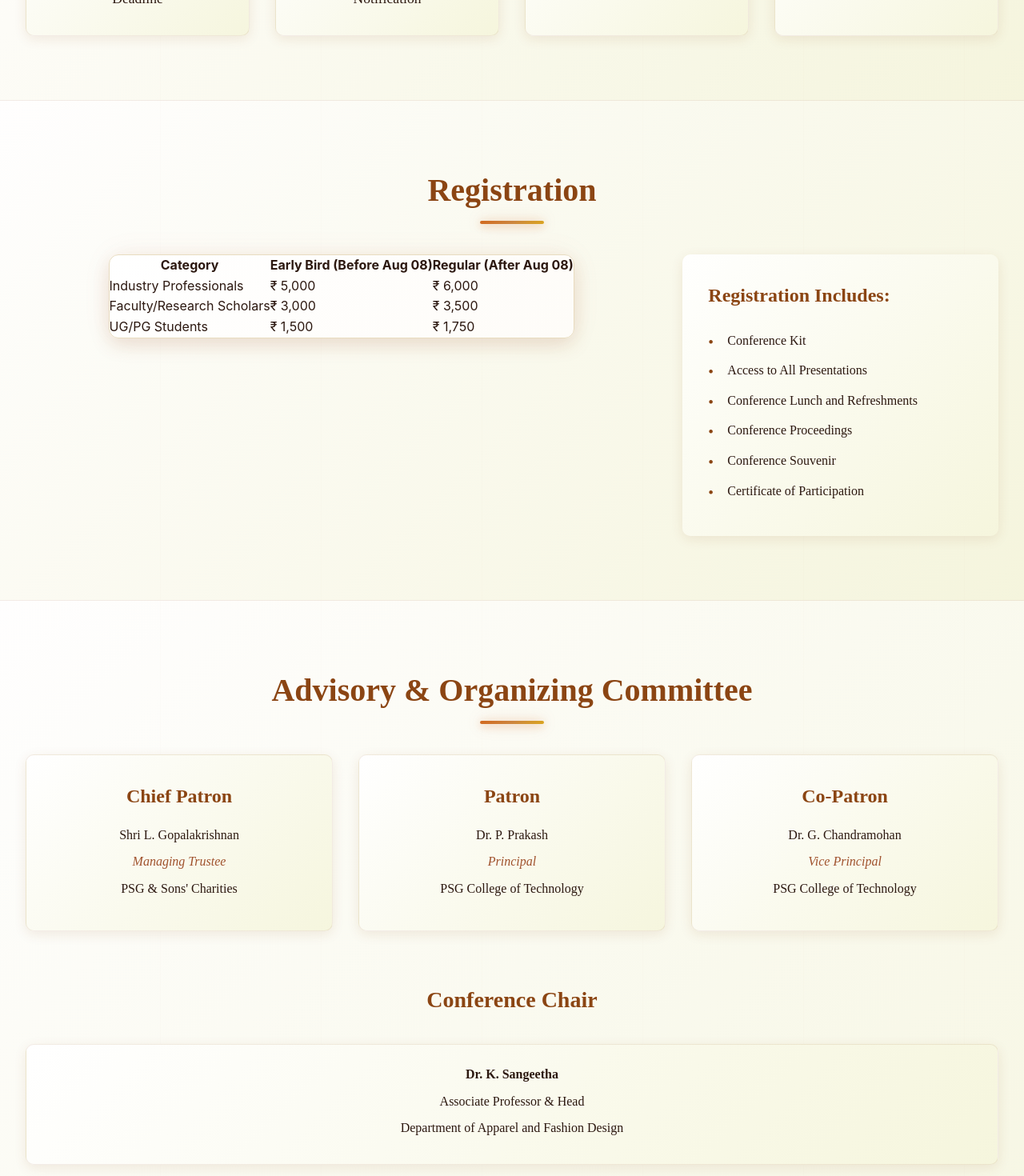
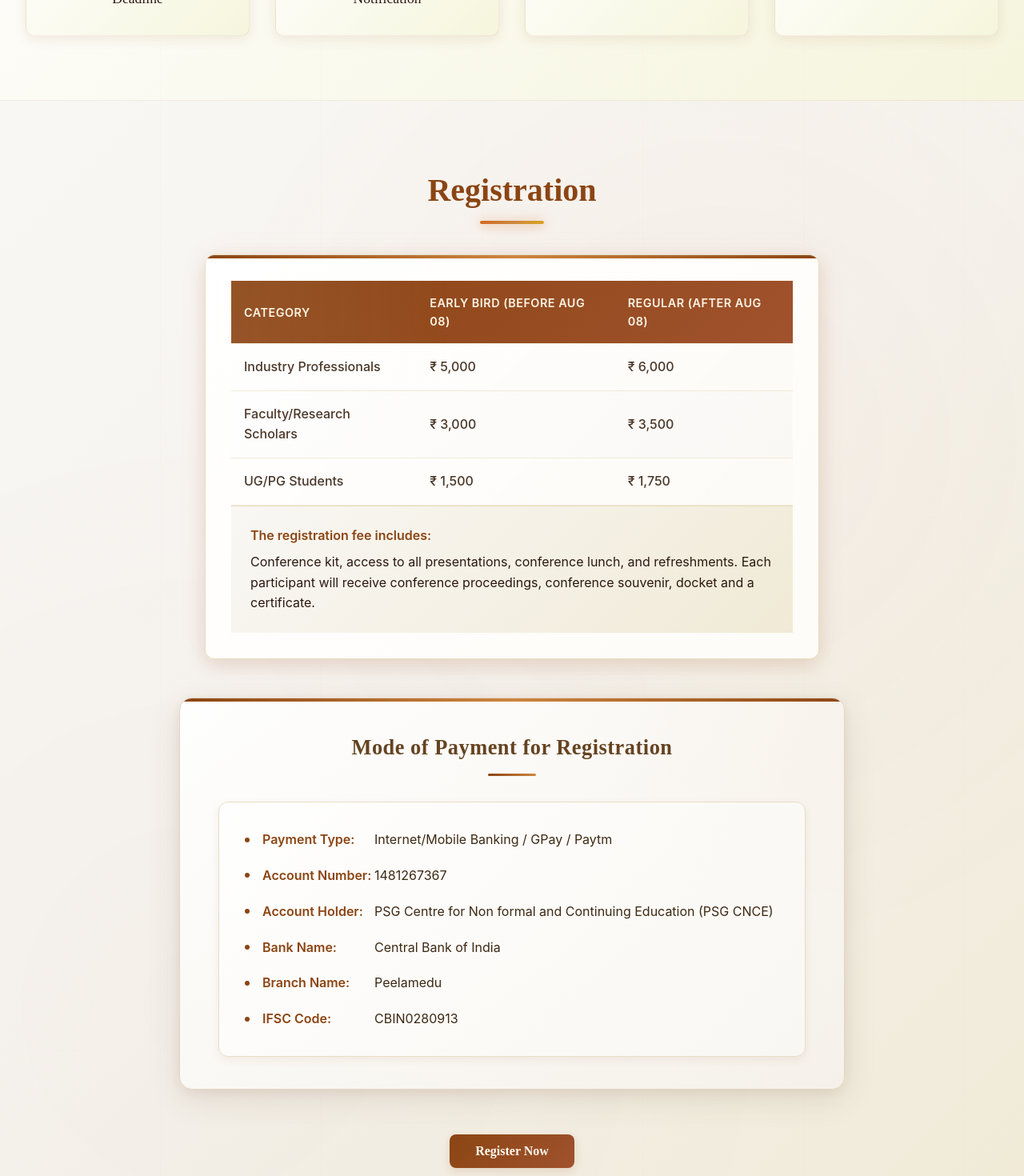
Before and after one commit to Shananthika13/Conference_web, a React (Vite) app: page / in a window 1280 px wide. Shown: the part 3540-5010 px from the top of the page at 80% size. Built offline with nearby package versions, Linux system fonts and the light colour scheme.

Commit message:
registration_new

```diff
--- a/src/FashionTechConference.css
+++ b/src/FashionTechConference.css
@@ -454,7 +454,7 @@ body::before {
 }
 
 /* Enhanced Tables */
-.dates-table-container, .registration-table-container, .sponsor-table-container {
+.dates-table-container, .sponsor-table-container {
   max-width: 32rem;
   margin: 0 auto;
   background:
@@ -469,11 +469,9 @@ body::before {
   position: relative;
 }
 
-.registration-table-container {
-  max-width: 48rem;
-}
-
-.dates-table, .registration-table, .sponsor-table {
+
+
+.dates-table, .sponsor-table {
   width: 100%;
   border-collapse: collapse;
 }
@@ -533,19 +531,81 @@ body::before {
     radial-gradient(circle at right, rgba(160, 82, 45, 0.02) 0%, transparent 50%);
 }
 
-.registration-note {
-  padding: 1.5rem;
-  background:
-    linear-gradient(135deg, #f9f7f4 0%, #f0ead6 100%),
-    radial-gradient(circle at center, rgba(139, 69, 19, 0.03) 0%, transparent 50%);
-  border-top: 1px solid #e8dcc0;
-}
 
 .note-title {
   font-weight: 600;
   color: #8b4513;
   margin-bottom: 0.5rem;
 }
+
+/*Registration table*/
+/* Registration Section Layout */
+.registration-content {
+  display: flex;
+  flex-direction: column;
+  gap: 2rem;
+  margin-top: 2rem;
+}
+
+.registration-table-container,
+.registration-info,
+.payment-info {
+  width: 100%;
+  max-width: 48rem;
+  margin: 0 auto;
+  background:
+    linear-gradient(135deg, #ffffff 0%, #fefcf8 100%),
+    radial-gradient(circle at center, rgba(210, 105, 30, 0.03) 0%, transparent 70%);
+  border-radius: 12px;
+  box-shadow:
+    0 8px 25px rgba(139, 69, 19, 0.15),
+    0 0 40px rgba(210, 105, 30, 0.05);
+  overflow: hidden;
+  border: 1px solid #e8dcc0;
+  padding: 2rem;
+}
+
+
+.registration-table {
+  width: 100%;
+  border-collapse: collapse;
+}
+
+.registration-table thead {
+  background: linear-gradient(135deg, var(--primary-brown, #8b4513), var(--secondary-brown, #a0522d));
+  color: #fdf5e6;
+}
+
+.registration-table th,
+.registration-table td {
+  padding: 1rem;
+  text-align: left;
+  font-size: 1rem;
+  border-bottom: 1px solid #f0ead6;
+}
+
+/* Registration Info List */
+.registration-info h3,
+.payment-info h3 {
+  font-size: 1.2rem;
+  color: #8b4513;
+  font-family: 'Playfair Display', serif;
+  margin-bottom: 1rem;
+}
+
+.registration-info ul {
+  padding-left: 1.2rem;
+  list-style-type: disc;
+}
+
+.registration-info li,
+.payment-info p {
+  color: #4a3728;
+  font-size: 1rem;
+  margin-bottom: 0.5rem;
+  line-height: 1.6;
+}
+
 
 /* Enhanced Contact Card */
 .contact-container {
@@ -1369,3 +1429,299 @@ body::before {
     padding: 0.75rem;
   }
 }
+
+/*Sim style*/
+.payment-box {
+  max-width: 52rem;
+  margin: 3rem auto 0 auto;
+  background:
+    linear-gradient(145deg, #fefefe 0%, #faf8f4 50%, #f5f1ea 100%),
+    radial-gradient(ellipse at top, rgba(139, 69, 19, 0.03) 0%, transparent 60%);
+  border-radius: 16px;
+  box-shadow:
+    0 12px 40px rgba(101, 67, 33, 0.12),
+    0 4px 16px rgba(139, 69, 19, 0.08),
+    inset 0 1px 0 rgba(255, 255, 255, 0.9);
+  border: 1.5px solid #e2d5c2;
+  padding: 2.5rem 3rem;
+  position: relative;
+  overflow: hidden;
+}
+
+.payment-box::before {
+  content: '';
+  position: absolute;
+  top: 0;
+  left: 0;
+  right: 0;
+  height: 4px;
+  background: linear-gradient(90deg, #8b4513 0%, #cd853f  50%, #8b4513 100%);
+  border-radius: 16px 16px 0 0;
+}
+
+.payment-box::after {
+  content: '';
+  position: absolute;
+  top: -50%;
+  right: -50%;
+  width: 100%;
+  height: 100%;
+  background: radial-gradient(circle, rgba(205, 133, 63, 0.04) 0%, transparent 70%);
+  pointer-events: none;
+}
+
+.payment-box h3 {
+  font-family: 'Playfair Display', serif;
+  font-size: 1.65rem;
+  font-weight: 600;
+  color: #654321;
+  margin-bottom: 2rem;
+  text-align: center;
+  position: relative;
+  z-index: 1;
+  letter-spacing: 0.5px;
+}
+
+.payment-box h3::after {
+  content: '';
+  display: block;
+  width: 60px;
+  height: 3px;
+  background: linear-gradient(90deg, #8b4513, #cd853f);
+  margin: 0.75rem auto;
+  border-radius: 2px;
+}
+
+.payment-box ul {
+  list-style-type: none;
+  padding: 2rem;
+  margin: 0;
+  background: linear-gradient(135deg, rgba(255, 255, 255, 0.8) 0%, rgba(250, 248, 244, 0.9) 100%);
+  border: 1px solid #e8ddc5;
+  border-radius: 12px;
+  box-shadow: 0 4px 12px rgba(139, 69, 19, 0.08);
+  position: relative;
+  z-index: 1;
+}
+
+.payment-box li {
+  font-size: 1rem;
+  color: #3d2914;
+  line-height: 1.8;
+  margin-bottom: 1rem;
+  display: flex;
+  align-items: center;
+}
+
+.payment-box li:last-child {
+  margin-bottom: 0;
+}
+
+.payment-box li::before {
+  content: '';
+  width: 6px;
+  height: 6px;
+  background: #8b4513;
+  border-radius: 50%;
+  margin-right: 1rem;
+  flex-shrink: 0;
+}
+
+.payment-box li strong {
+  color: #8b4513;
+  font-weight: 600;
+  min-width: 140px;
+  display: inline-block;
+  font-family: 'Inter', -apple-system, BlinkMacSystemFont, sans-serif;
+}
+
+/* Responsive Design */
+@media (max-width: 768px) {
+  .payment-box {
+    max-width: 95%;
+    margin: 2rem auto 0 auto;
+    padding: 2rem 1.5rem;
+  }
+
+  .payment-box h3 {
+    font-size: 1.4rem;
+  }
+
+  .payment-box ul {
+    padding: 1.5rem;
+  }
+
+  .payment-box li {
+    flex-direction: column;
+    align-items: flex-start;
+    text-align: left;
+  }
+
+  .payment-box li strong {
+    min-width: auto;
+    margin-bottom: 0.25rem;
+  }
+
+  .payment-box li::before {
+    margin-right: 0.75rem;
+    margin-top: 0.1rem;
+  }
+}
+
+@media (max-width: 480px) {
+  .payment-box {
+    padding: 1.5rem 1rem;
+  }
+
+  .payment-box h3 {
+    font-size: 1.25rem;
+    margin-bottom: 1.5rem;
+  }
+
+  .payment-box ul {
+    padding: 1.25rem;
+  }
+
+  .payment-box li {
+    font-size: 0.9rem;
+  }
+}
+
+
+/*registration box*/
+ .registration-table-container {
+  max-width: 32rem;
+  margin: 0 auto;
+  background:
+    linear-gradient(135deg, #ffffff 0%, #fefcf8 100%),
+    radial-gradient(circle at center, rgba(210, 105, 30, 0.03) 0%, transparent 70%);
+  border-radius: 12px;
+  box-shadow:
+    0 8px 25px rgba(139, 69, 19, 0.15),
+    0 0 40px rgba(210, 105, 30, 0.05);
+  overflow: hidden;
+  border: 1px solid #e8dcc0;
+  position: relative;
+}
+
+.registration-table-container {
+  max-width: 48rem;
+}
+.registration-table-container::before {
+  content: '';
+  position: absolute;
+  top: 0;
+  left: 0;
+  right: 0;
+  height: 4px;
+  background: linear-gradient(90deg, #8b4513 0%, #cd853f  50%, #8b4513 100%);
+  border-radius: 16px 16px 0 0;
+}
+
+ .registration-table {
+  width: 100%;
+  border-collapse: collapse;
+}
+
+.table-header {
+  background:
+    linear-gradient(135deg, #8b4513 0%, #a0522d 50%, #cd853f 100%),
+    radial-gradient(circle at center, rgba(255, 255, 255, 0.1) 0%, transparent 70%);
+  color: white;
+  position: relative;
+}
+
+.table-header::before {
+  content: '';
+  position: absolute;
+  top: 0;
+  left: 0;
+  width: 100%;
+  height: 100%;
+  background: linear-gradient(90deg, transparent, rgba(255, 255, 255, 0.1), transparent);
+  animation: table-shimmer 3s ease-in-out infinite;
+}
+
+@keyframes table-shimmer {
+  0% { transform: translateX(-100%); }
+  100% { transform: translateX(100%); }
+}
+
+.table-header th {
+  padding: 1rem;
+  text-align: left;
+  font-weight: 600;
+  text-transform: uppercase;
+  letter-spacing: 0.5px;
+  font-size: 0.9rem;
+  position: relative;
+  z-index: 2;
+}
+
+.table-row {
+  border-bottom: 1px solid #f0ead6;
+  transition: all 0.3s ease;
+  background: linear-gradient(135deg, transparent 0%, rgba(139, 69, 19, 0.01) 100%);
+}
+
+.table-row:hover {
+  background:
+    linear-gradient(135deg, #faf8f5 0%, #f5f2ed 100%),
+    radial-gradient(circle at left, rgba(210, 105, 30, 0.05) 0%, transparent 50%);
+  transform: scale(1.01);
+  box-shadow: 0 2px 10px rgba(139, 69, 19, 0.1);
+}
+
+.table-row td {
+  padding: 1rem;
+  color: #4a3728;
+  font-weight: 500;
+}
+
+.alt-row {
+  background:
+    linear-gradient(135deg, #fefefe 0%, #faf8f5 100%),
+    radial-gradient(circle at right, rgba(160, 82, 45, 0.02) 0%, transparent 50%);
+}
+
+.registration-note {
+  padding: 1.5rem;
+  background:
+    linear-gradient(135deg, #f9f7f4 0%, #f0ead6 100%),
+    radial-gradient(circle at center, rgba(139, 69, 19, 0.03) 0%, transparent 50%);
+  border-top: 1px solid #e8dcc0;
+}
+
+.note-title {
+  font-weight: 600;
+  color: #8b4513;
+  margin-bottom: 0.5rem;
+}
+
+/*Registration button*/
+.button-container {
+  display: flex;
+  justify-content: center;
+  margin-top: 2rem;
+}
+
+.register-button {
+  margin-top: 1.5rem;
+  padding: 0.75rem 2rem;
+  font-size: 1rem;
+  font-weight: 600;
+  background: linear-gradient(135deg, #8b4513 0%, #a0522d 100%);
+  color: #fffaf0;
+  border: none;
+  border-radius: 8px;
+  box-shadow: 0 4px 12px rgba(139, 69, 19, 0.15);
+  cursor: pointer;
+  transition: all 0.3s ease;
+  font-family: 'Playfair Display', serif;
+}
+
+.register-button:hover {
+  background: linear-gradient(135deg, #a0522d 0%, #cd853f 100%);
+  box-shadow: 0 6px 16px rgba(139, 69, 19, 0.25);
+  transform: translateY(-2px);
+}
--- a/src/FashionTechConference.jsx
+++ b/src/FashionTechConference.jsx
@@ -168,13 +168,14 @@ const FashionTechConference = () => {
       </section>
 
       {/* Registration */}
-      <section id="registration" className="section">
+      <section className="section bg-gray">
   <div className="container">
     <h2 className="section-title">Registration</h2>
-          <div className="registration-content">
+
+    {/* REGISTRATION TABLE */}
     <div className="registration-table-container">
       <table className="registration-table">
-                <thead>
+        <thead className="table-header">
           <tr>
             <th>Category</th>
             <th>Early Bird (Before Aug 08)</th>
@@ -182,38 +183,54 @@ const FashionTechConference = () => {
           </tr>
         </thead>
         <tbody>
-                  <tr>
+          <tr className="table-row">
             <td>Industry Professionals</td>
             <td>₹ 5,000</td>
             <td>₹ 6,000</td>
           </tr>
-                  <tr>
+          <tr className="table-row alt-row">
             <td>Faculty/Research Scholars</td>
             <td>₹ 3,000</td>
             <td>₹ 3,500</td>
           </tr>
-                  <tr>
+          <tr className="table-row">
             <td>UG/PG Students</td>
             <td>₹ 1,500</td>
             <td>₹ 1,750</td>
           </tr>
         </tbody>
       </table>
+
+      {/* NOTE */}
+      <div className="registration-note">
+        <p className="note-title">The registration fee includes:</p>
+        <p className="note-content">
+          Conference kit, access to all presentations, conference lunch, and refreshments. Each participant will receive conference proceedings, conference souvenir, docket and a certificate.
+        </p>
       </div>
-            <div className="registration-info">
-              <h3>Registration Includes:</h3>
+    </div>
+
+    {/* MODE OF PAYMENT */}
+    <div className="payment-box">
+      <h3>Mode of Payment for Registration</h3>
       <ul>
-                <li>Conference Kit</li>
-                <li>Access to All Presentations</li>
-                <li>Conference Lunch and Refreshments</li>
-                <li>Conference Proceedings</li>
-                <li>Conference Souvenir</li>
-                <li>Certificate of Participation</li>
+        <li><strong>Payment Type:</strong> Internet/Mobile Banking / GPay / Paytm</li>
+        <li><strong>Account Number:</strong> 1481267367</li>
+        <li><strong>Account Holder:</strong> PSG Centre for Non formal and Continuing Education (PSG CNCE)</li>
+        <li><strong>Bank Name:</strong> Central Bank of India</li>
+        <li><strong>Branch Name:</strong> Peelamedu</li>
+        <li><strong>IFSC Code:</strong> CBIN0280913</li>
       </ul>
     </div>
+    <div className="button-container">
+  <button className="register-button">Register Now</button>
 </div>
+
   </div>
 </section>
+
+
+
 
       {/* Committee Section */}
       <section id="committee" className="section bg-light">
```
Lines whose indentation alone changed are shown as unchanged.
